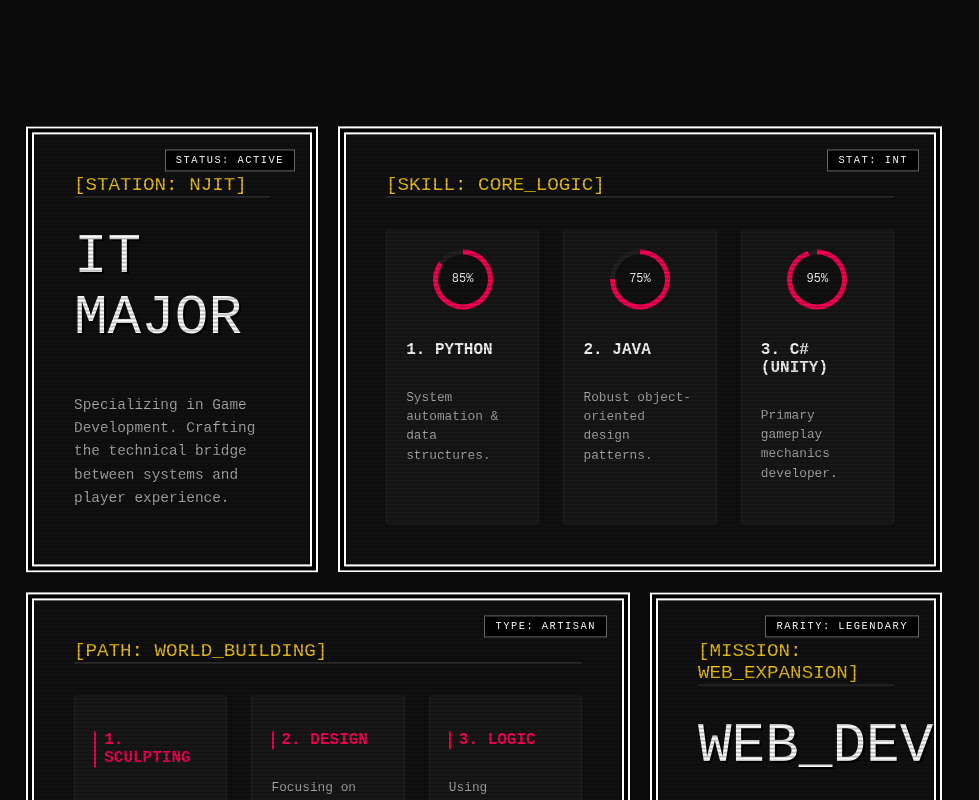
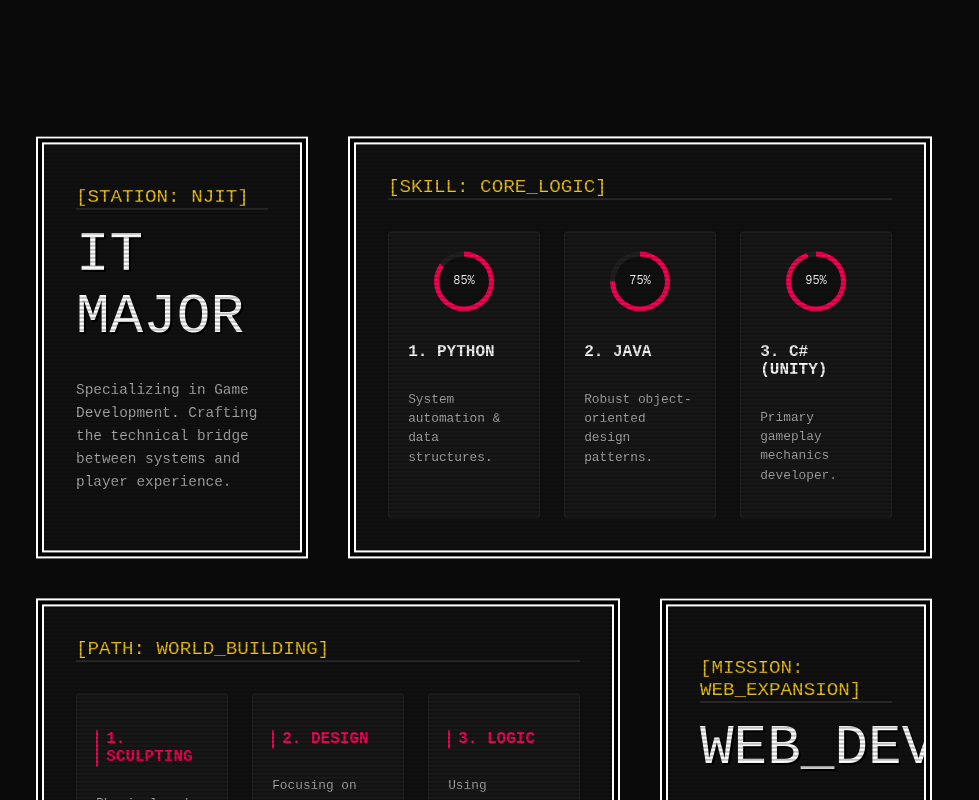
Before and after one commit to apr45/is117-GameDevPortfolio, a React (Vite) app: page / in a window 1280 px wide. Shown: the part 900-1700 px from the top of the page, without its empty margins (0-979 px from the left). Built offline with nearby package versions, Linux system fonts and the light colour scheme.

Commit message:
getting rid of tags in about me sectin

```diff
--- a/src/components/AboutMe.tsx
+++ b/src/components/AboutMe.tsx
@@ -8,7 +8,6 @@ const AboutMe: React.FC = () => {
 
         {/* BOX 1: NJIT STATUS (Narrow - Top Left) */}
         <div className={styles.statCard}>
-          <div className={styles.rarityBadge}>STATUS: ACTIVE</div>
           <span className={styles.itemHeader}>[STATION: NJIT]</span>
           <span className={styles.statValue}>IT MAJOR</span>
           <p className={styles.statLabel}>
@@ -18,7 +17,6 @@ const AboutMe: React.FC = () => {
 
         {/* BOX 2: PROGRAMMING TOOLKIT (Wide - Top Right) */}
 <div className={`${styles.statCard} ${styles.wideItem}`}>
-  <div className={styles.rarityBadge}>STAT: INT</div>
   <span className={styles.itemHeader}>[SKILL: CORE_LOGIC]</span>
 
   <div className={styles.modelGrid}>
@@ -59,7 +57,6 @@ const AboutMe: React.FC = () => {
 
         {/* BOX 3: CREATIVE PATH (Wide - Bottom Left) */}
 <div className={`${styles.statCard} ${styles.wideItem}`}>
-  <div className={styles.rarityBadge}>TYPE: ARTISAN</div>
   <span className={styles.itemHeader}>[PATH: WORLD_BUILDING]</span>
 
   <div className={styles.modelGrid}>
@@ -91,7 +88,6 @@ const AboutMe: React.FC = () => {
 
         {/* BOX 4: WEB DEV GOALS (Narrow - Bottom Right) */}
         <div className={styles.statCard}>
-          <div className={styles.rarityBadge}>RARITY: LEGENDARY</div>
           <span className={styles.itemHeader}>[MISSION: WEB_EXPANSION]</span>
           <span className={styles.statValue}>WEB_DEV</span>
           <p className={styles.statLabel}>
--- a/src/styles/AboutMe.module.css
+++ b/src/styles/AboutMe.module.css
@@ -31,14 +31,19 @@
   box-shadow:
     0 0 0 4px #000,
     0 0 0 6px #fff;
-  padding: 2.5rem;
-  min-height: 350px; /* Increased height to give the grid more presence */
+
+  padding: 2rem;
+  margin: 10px;
+  overflow: hidden;
+  z-index: 1;
+
+  /* Apply the smooth float by default */
+  min-height: 250px;
   display: flex;
   flex-direction: column;
-  justify-content: space-between; /* Keeps headers at top and content at bottom */
+  justify-content: center;
   animation: float 4s ease-in-out infinite;
   transition: all 0.3s ease;
-  overflow: hidden;
 }
 
 @keyframes scrollLines {
@@ -172,21 +177,6 @@
   padding-left: 8px;
 }
 
-/* --- Rarity Badge --- */
-.rarityBadge {
-  position: absolute;
-  top: 15px;
-  right: 15px;
-  border: 1px solid rgba(255, 255, 255, 0.4);
-  padding: 4px 10px;
-  background: #000;
-  color: #fff;
-  font-family: monospace;
-  font-size: 0.65rem;
-  letter-spacing: 1.5px;
-  z-index: 3;
-}
-
 .terminalTags span {
   display: inline-block;
   margin-right: 8px;
```
